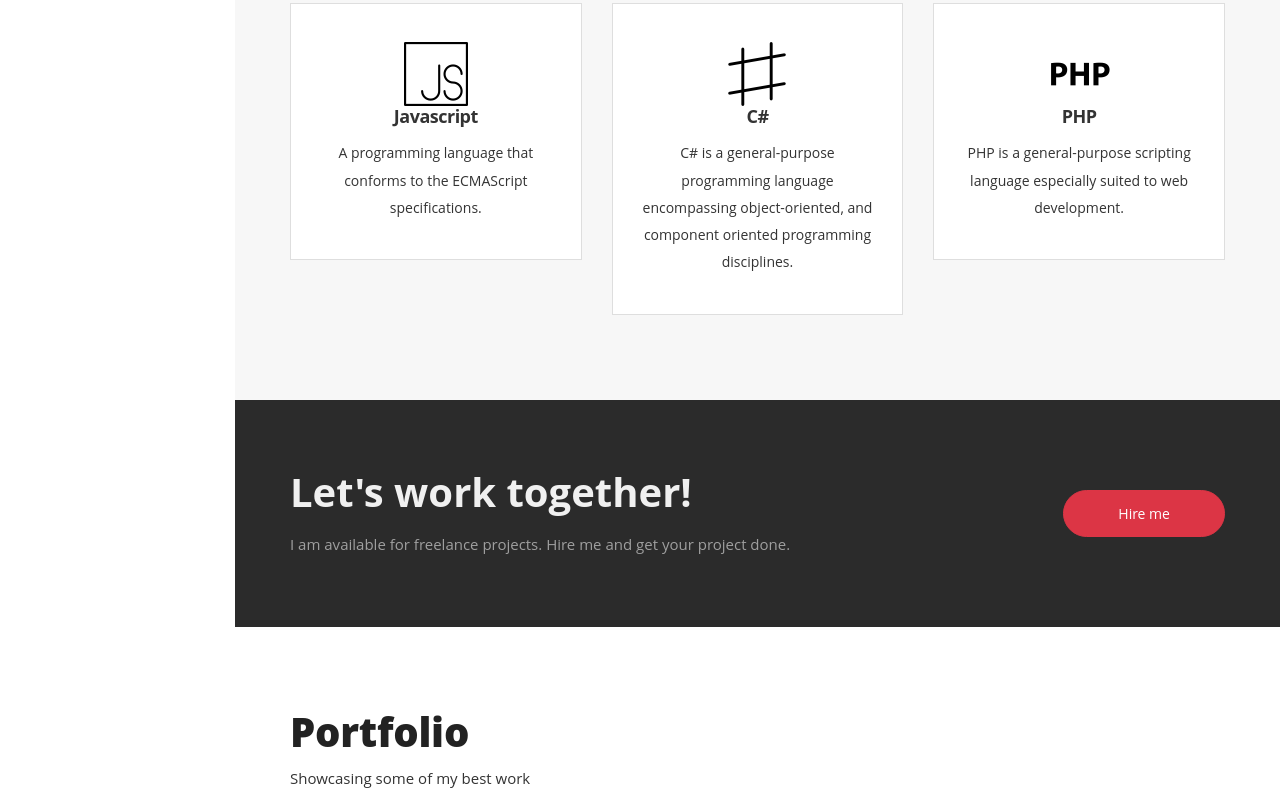
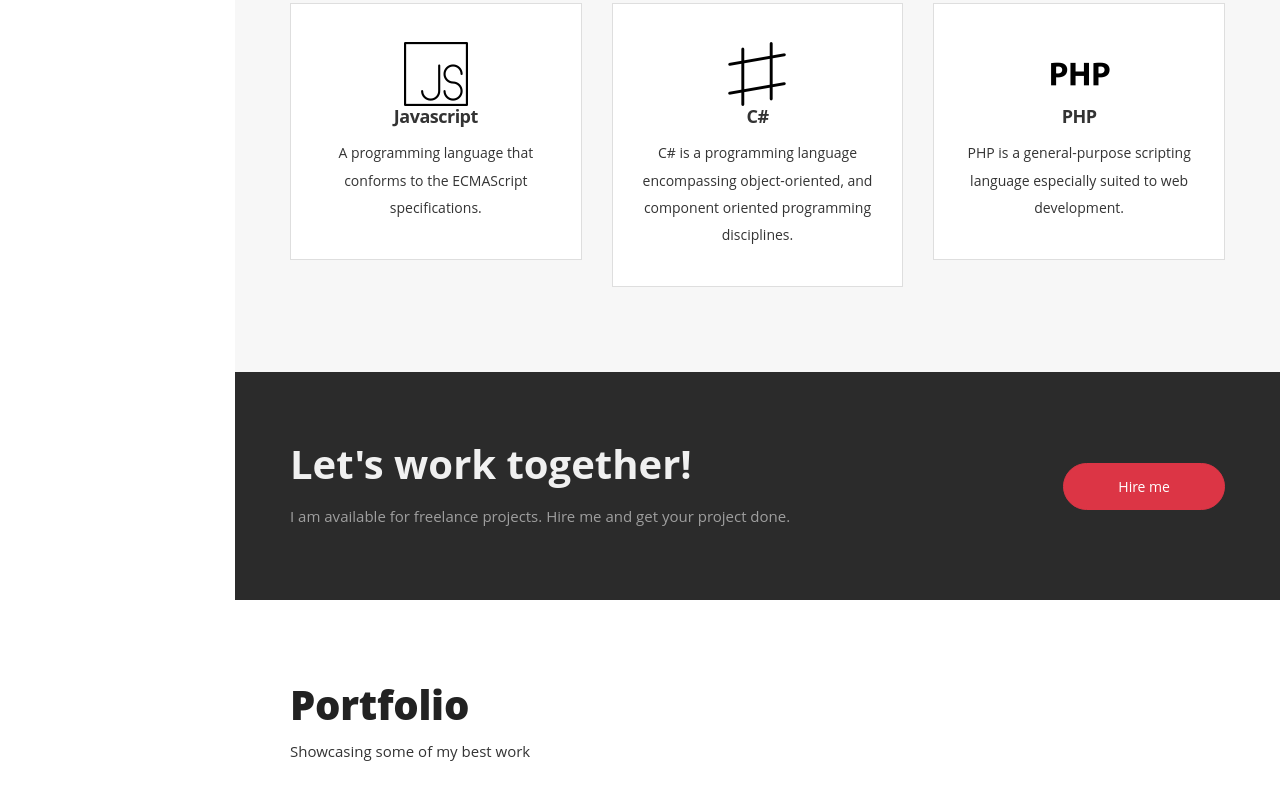
Before and after one commit to sayan0306/Portfolio-Website, a plain HTML site: page index.html in a window 1280 px wide. Shown: the part 2133-2944 px from the top of the page. Drawn offline with Linux system fonts and the light colour scheme.

Commit message:
C# description

```diff
--- a/index.html
+++ b/index.html
@@ -177,7 +177,7 @@
                         <div class="single-service mb-md-0">
                             <img class="devicon" src="icons/csharp.png" />
                             <h6 class="service-title">C#</h6>
-                            <p class="service-description">C# is a general-purpose programming language encompassing object-oriented, and component oriented programming disciplines.</p>
+                            <p class="service-description">C# is a programming language encompassing object-oriented, and component oriented programming disciplines.</p>
                         </div>
                     </div>
                     <!-- Single service-->
```
